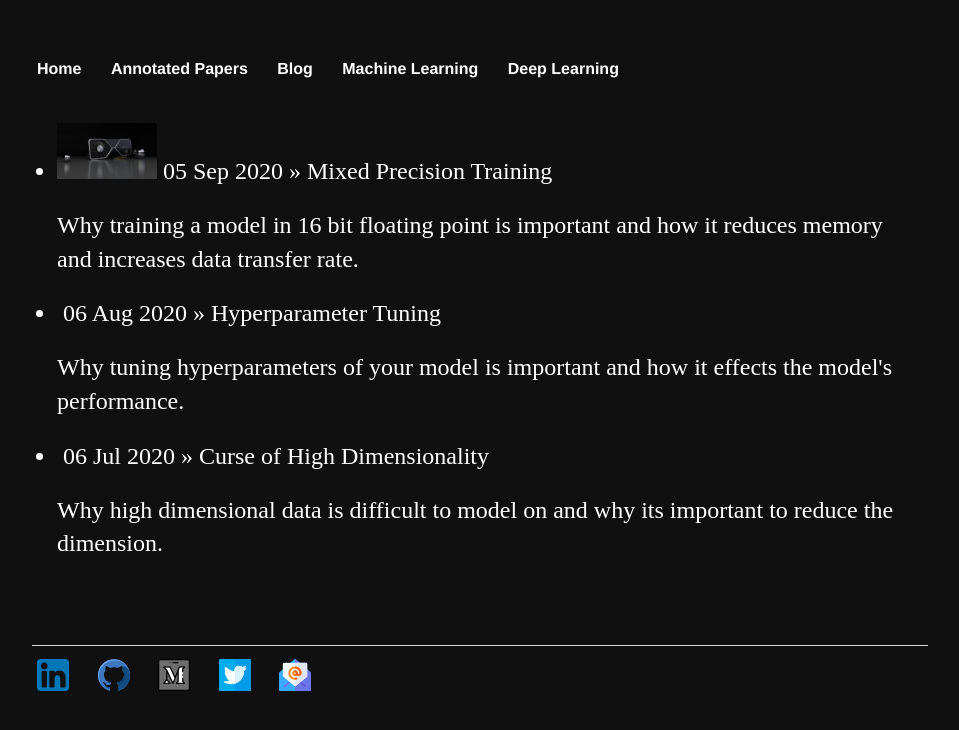
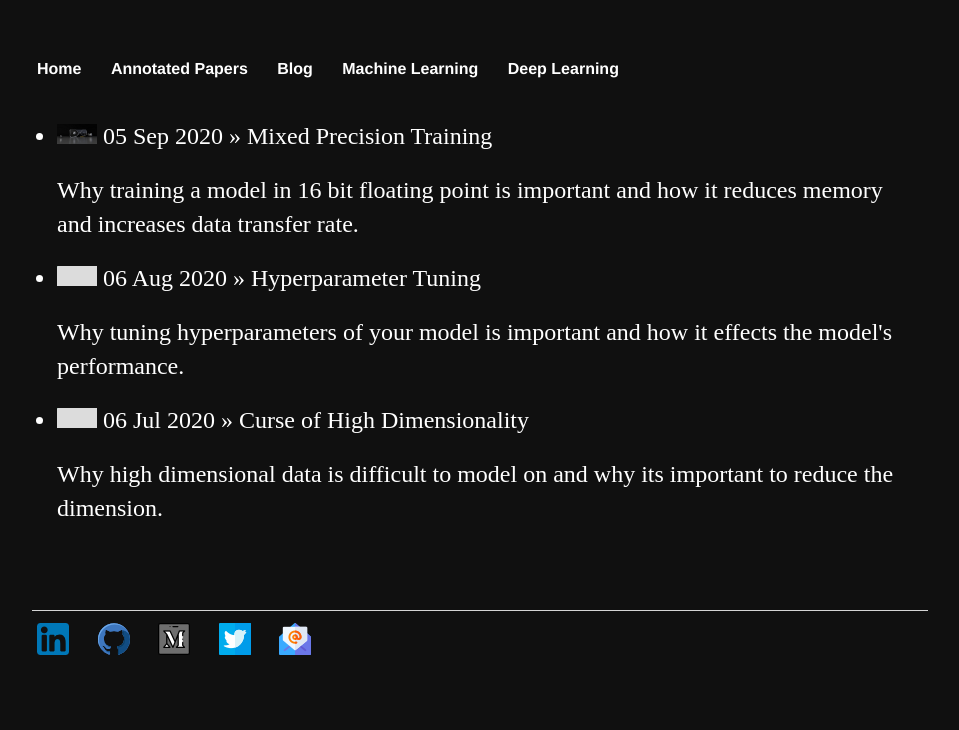
Before and after one commit to Mayurji/mayurji.github.io, a Jekyll site: the page built from blog/index.html, in a window 1280 px wide. Shown: the top 730 px of the page, without its empty margins (160-1119 px from the left). Built offline with Jekyll 4.4.1, drawn with Linux system fonts in a browser that asks for light colours.

Commit message:
Update index.html

```diff
--- a/blog/index.html
+++ b/blog/index.html
@@ -10,7 +10,7 @@
 
   {% for post in site.posts %}
     <li>
-    <img src= "{{post.image_url}}" style="zoom: 5%; background-color:#DCDCDC;"/>
+    <img src= "{{post.image_url}}" style="zoom: 5%; background-color:#DCDCDC;" width="800" height="400" />
     <span>{{ post.date | date_to_string }}</span> » <a href="{{ post.url }}" title="{{ post.title }}">{{ post.title }}
     <p>{{post.description}}</p></a></li>
   {% endfor %}
```
